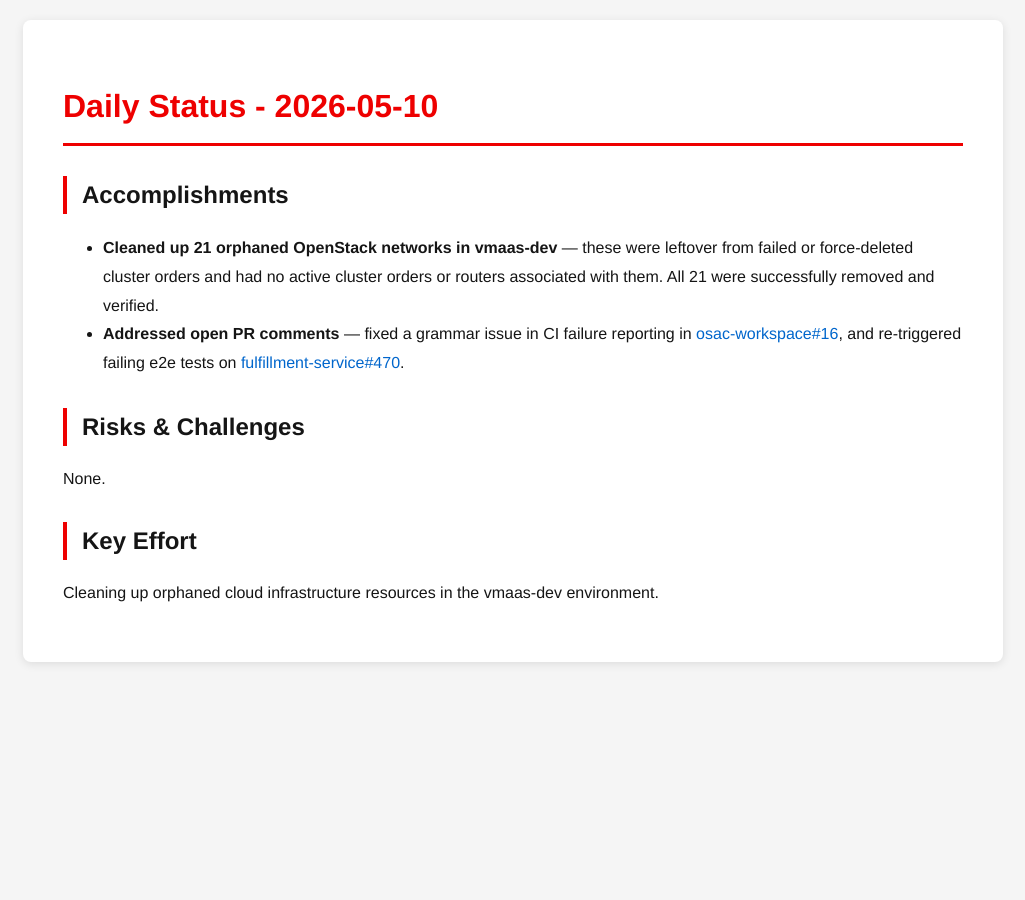
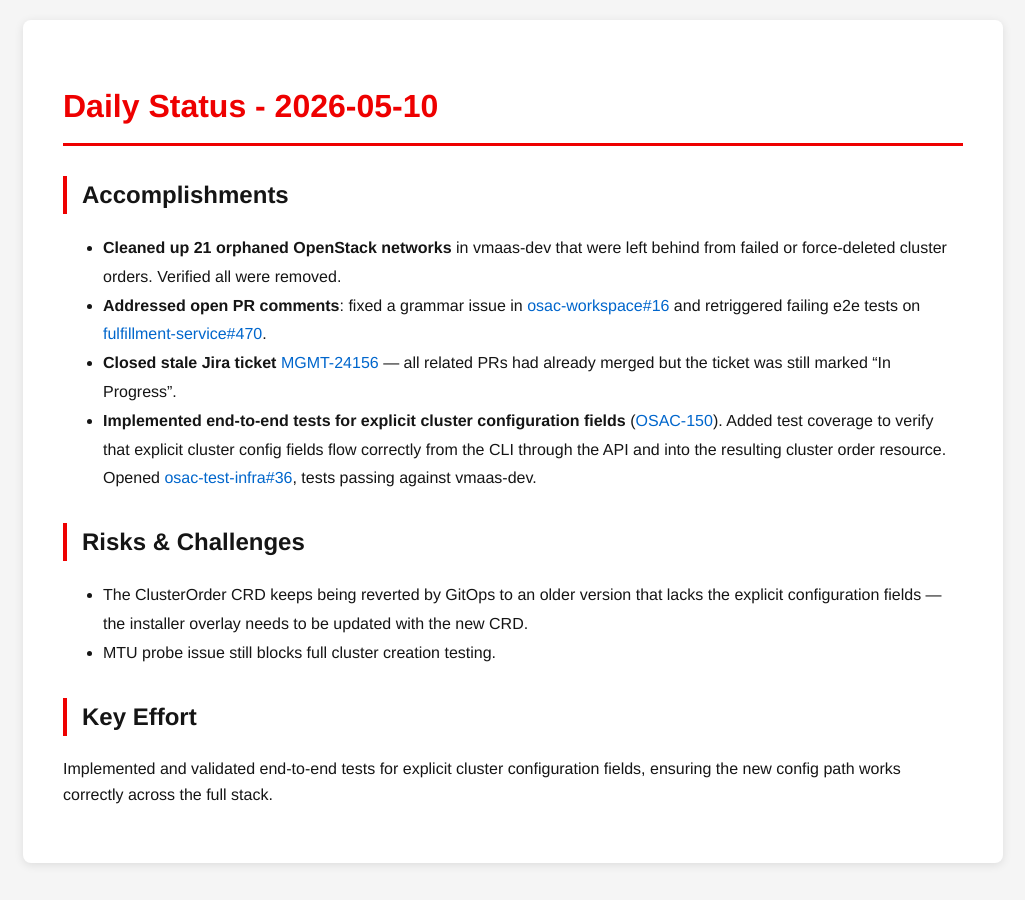
Before and after one commit to tzvatot/daily-status, a Jekyll site: the page built from 2026-05-10.md, in a window 1280 px wide. Shown: the whole page, without its empty margins (127-1152 px from the left). Built offline with Jekyll 4.4.1, drawn with Linux system fonts in a browser that asks for light colours.

Commit message:
Daily status update - 2026-05-10

```diff
--- a/2026-05-10.md
+++ b/2026-05-10.md
@@ -7,11 +7,14 @@ date: 2026-05-10
 # Daily Status - 2026-05-10
 
 ## Accomplishments
-- **Cleaned up 21 orphaned OpenStack networks in vmaas-dev** — these were leftover from failed or force-deleted cluster orders and had no active cluster orders or routers associated with them. All 21 were successfully removed and verified.
-- **Addressed open PR comments** — fixed a grammar issue in CI failure reporting in [osac-workspace#16](https://github.com/osac-project/osac-workspace/pull/16), and re-triggered failing e2e tests on [fulfillment-service#470](https://github.com/osac-project/fulfillment-service/pull/470).
+- **Cleaned up 21 orphaned OpenStack networks** in vmaas-dev that were left behind from failed or force-deleted cluster orders. Verified all were removed.
+- **Addressed open PR comments**: fixed a grammar issue in [osac-workspace#16](https://github.com/osac-project/osac-workspace/pull/16) and retriggered failing e2e tests on [fulfillment-service#470](https://github.com/osac-project/fulfillment-service/pull/470).
+- **Closed stale Jira ticket** [MGMT-24156](https://issues.redhat.com/browse/MGMT-24156) — all related PRs had already merged but the ticket was still marked "In Progress".
+- **Implemented end-to-end tests for explicit cluster configuration fields** ([OSAC-150](https://redhat.atlassian.net/browse/OSAC-150)). Added test coverage to verify that explicit cluster config fields flow correctly from the CLI through the API and into the resulting cluster order resource. Opened [osac-test-infra#36](https://github.com/osac-project/osac-test-infra/pull/36), tests passing against vmaas-dev.
 
 ## Risks & Challenges
-None.
+- The ClusterOrder CRD keeps being reverted by GitOps to an older version that lacks the explicit configuration fields — the installer overlay needs to be updated with the new CRD.
+- MTU probe issue still blocks full cluster creation testing.
 
 ## Key Effort
-Cleaning up orphaned cloud infrastructure resources in the vmaas-dev environment.
+Implemented and validated end-to-end tests for explicit cluster configuration fields, ensuring the new config path works correctly across the full stack.
```
